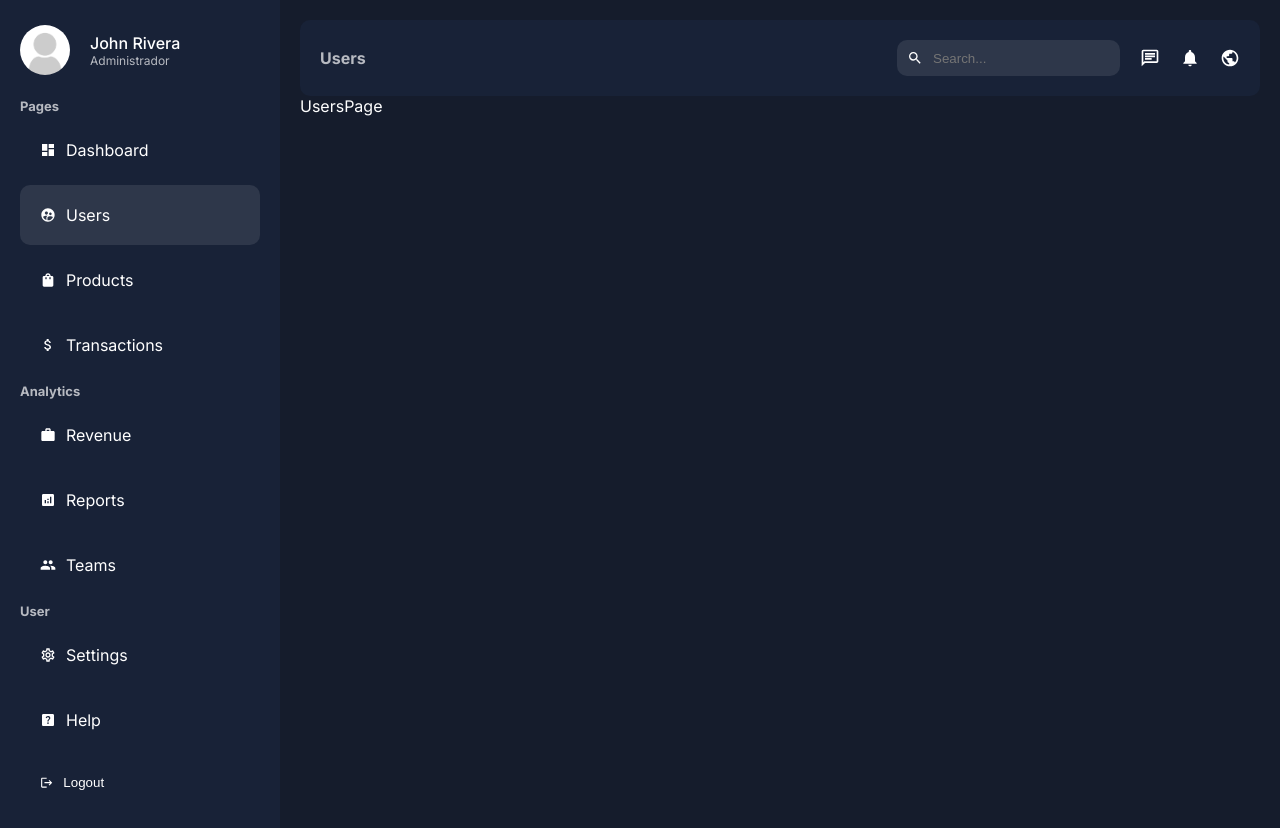
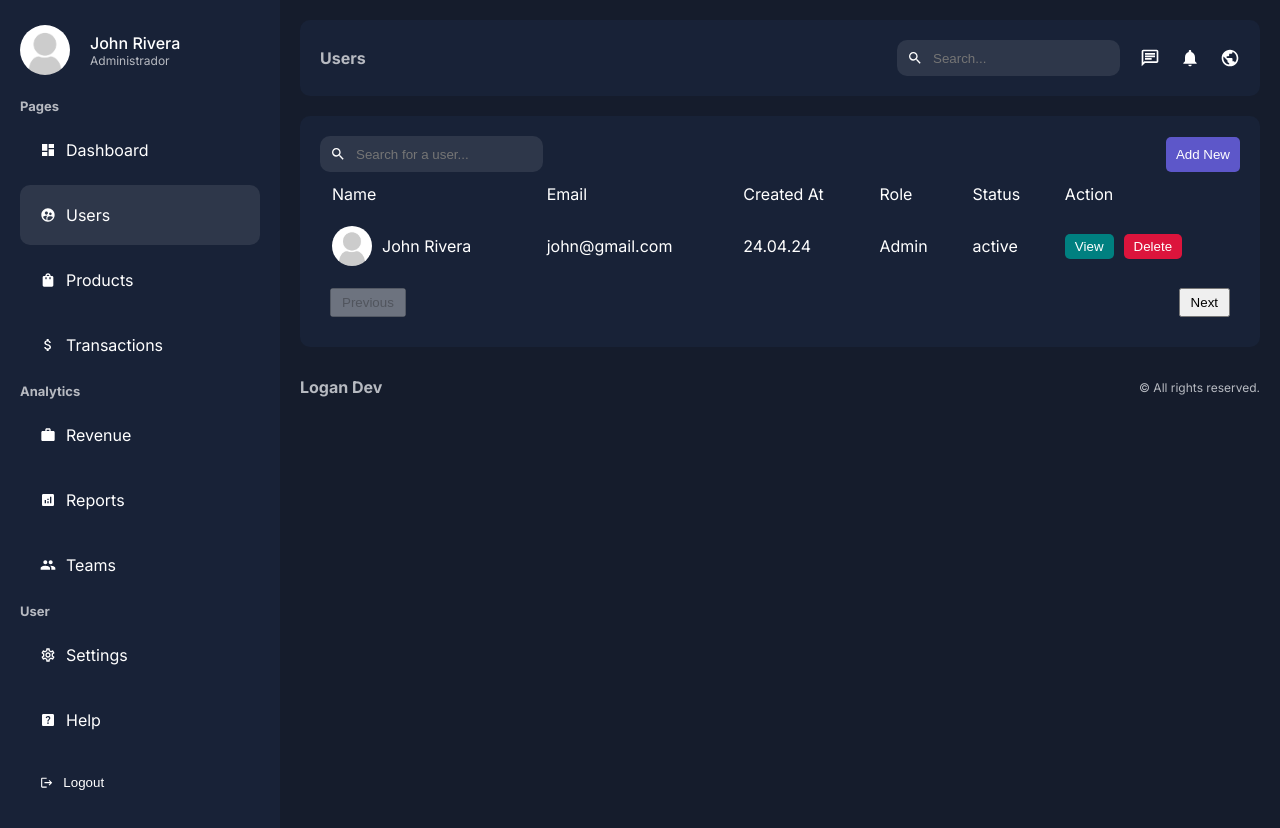
Before and after one commit to Logan-JR/project-audit, a Next.js app: page /dashboard/users in a window 1280 px wide. Built offline with nearby package versions, Linux system fonts and the light colour scheme.

Commit message:
add desing footer, pagination, search and users

```diff
--- a/src/app/dashboard/layout.jsx
+++ b/src/app/dashboard/layout.jsx
@@ -1,6 +1,7 @@
 import Navbar from '@/ui/dashboard/navbar/navbar'
 import Sidebar from '@/ui/dashboard/sidebar/sidebar'
 import styles from '@/ui/dashboard/dashboard.module.css'
+import Footer from '@/ui/dashboard/footer/footer'
 
 const Layout = ({ children }) => {
   return (
@@ -11,6 +12,7 @@
       <div className={styles.content}>
         <Navbar />
         {children}
+        <Footer />
       </div>
     </div>
   )
--- a/src/app/dashboard/users/page.jsx
+++ b/src/app/dashboard/users/page.jsx
@@ -1,8 +1,65 @@
+import styles from "@/ui/dashboard/users/users.module.css";
+import Search from "@/ui/dashboard/search/search";
+import Link from "next/link";
+import Image from "next/image";
+import Pagination from "@/ui/dashboard/pagination/pagination";
 
 const UsersPage = () => {
   return (
-    <div>UsersPage</div>
-  )
-}
+    <div className={styles.container}>
+      <div className={styles.top}>
+        <Search placeholder="Search for a user..." />
+        <Link href="dashboard/users/add">
+          <button className={styles.addButton}>Add New</button>
+        </Link>
+      </div>
+      <table className={styles.table}>
+        <thead>
+          <tr>
+            <td>Name</td>
+            <td>Email</td>
+            <td>Created At</td>
+            <td>Role</td>
+            <td>Status</td>
+            <td>Action</td>
+          </tr>
+        </thead>
+        <tbody>
+          <tr>
+            <td>
+              <div className={styles.user}>
+                <Image
+                  src="/noavatar.png"
+                  alt=""
+                  width={40}
+                  height={40}
+                  className={styles.userImage}
+                />
+                John Rivera
+              </div>
+            </td>
+            <td>john@gmail.com</td>
+            <td>24.04.24</td>
+            <td>Admin</td>
+            <td>active</td>
+            <td>
+              <div className={styles.buttons}>
+                <Link href="/">
+                  <button className={`${styles.button} ${styles.view}`}>
+                    View
+                  </button>
+                </Link>
+                <button className={`${styles.button} ${styles.delete}`}>
+                  Delete
+                </button>
+              </div>
+            </td>
+          </tr>
+        </tbody>
+      </table>
+      <Pagination />
+    </div>
+  );
+};
 
-export default UsersPage
+export default UsersPage;
--- /dev/null
+++ b/src/ui/dashboard/footer/footer.jsx
@@ -0,0 +1,12 @@
+import styles from "./footer.module.css";
+
+const Footer = () => {
+  return (
+    <div className={styles.container}>
+      <div className={styles.logo}>Logan Dev</div>
+      <div className={styles.text}>© All rights reserved.</div>
+    </div>
+  );
+};
+
+export default Footer;
--- /dev/null
+++ b/src/ui/dashboard/footer/footer.module.css
@@ -0,0 +1,15 @@
+.container {
+  display: flex;
+  align-items: center;
+  justify-content: space-between;
+  margin-top: 30px;
+  color: var(--textSoft);
+}
+
+.logo {
+  font-weight: bold;
+}
+
+.text {
+  font-size: 12px;
+}
--- a/src/ui/dashboard/navbar/navbar.module.css
+++ b/src/ui/dashboard/navbar/navbar.module.css
@@ -32,6 +32,7 @@
   background-color: transparent;
   border: none;
   color: var(--text);
+  outline: none;
 }
 
 .icons {
--- /dev/null
+++ b/src/ui/dashboard/pagination/pagination.jsx
@@ -0,0 +1,14 @@
+import styles from "./pagination.module.css";
+
+const Pagination = () => {
+  return (
+    <div className={styles.container}>
+      <button className={styles.button} disabled>
+        Previous
+      </button>
+      <button className={styles.button}>Next</button>
+    </div>
+  );
+};
+
+export default Pagination;
--- /dev/null
+++ b/src/ui/dashboard/pagination/pagination.module.css
@@ -0,0 +1,14 @@
+.container {
+  padding: 10px;
+  display: flex;
+  justify-content: space-between;
+}
+
+.button {
+  padding: 5px 10px;
+  cursor: pointer;
+}
+
+.button:disabled {
+  cursor: not-allowed;
+}
--- /dev/null
+++ b/src/ui/dashboard/search/search.jsx
@@ -0,0 +1,13 @@
+import styles from './search.module.css'
+import { MdSearch } from "react-icons/md";
+
+const Search = ({placeholder}) => {
+  return (
+    <div className={styles.container}>
+      <MdSearch />
+      <input type="text" placeholder={placeholder} className={styles.input} />
+    </div>
+  )
+}
+
+export default Search
--- /dev/null
+++ b/src/ui/dashboard/search/search.module.css
@@ -0,0 +1,16 @@
+.container {
+  display: flex;
+  align-items: center;
+  gap: 10px;
+  background-color: #2e374a;
+  padding: 10px;
+  border-radius: 10px;
+  width: max-content;
+}
+
+.input {
+  background-color: transparent;
+  border: none;
+  color: var(--text);
+  outline: none;
+}
--- /dev/null
+++ b/src/ui/dashboard/users/users.module.css
@@ -0,0 +1,61 @@
+.container {
+  background-color: var(--bgSoft);
+  padding: 20px;
+  border-radius: 10px;
+  margin-top: 20px;
+}
+
+.top {
+  display: flex;
+  align-items: center;
+  justify-content: space-between;
+}
+
+.addButton {
+  padding: 10px;
+  background-color: #5d57c9;
+  color: var(--text);
+  border: none;
+  border-radius: 5px;
+  cursor: pointer;
+}
+
+.table {
+  width: 100%;
+}
+
+.table td {
+  padding: 10px;
+}
+
+.user {
+  display: flex;
+  align-items: center;
+  gap: 10px;
+}
+
+.userImage {
+  border-radius: 50%;
+  object-fit: cover;
+}
+
+.buttons {
+  display: flex;
+  gap: 10px;
+}
+
+.button {
+  padding: 5px 10px;
+  border-radius: 5px;
+  color: var(--text);
+  border: none;
+  cursor: pointer;
+}
+
+.view {
+  background-color: teal;
+}
+
+.delete {
+  background-color: crimson;
+}
```
